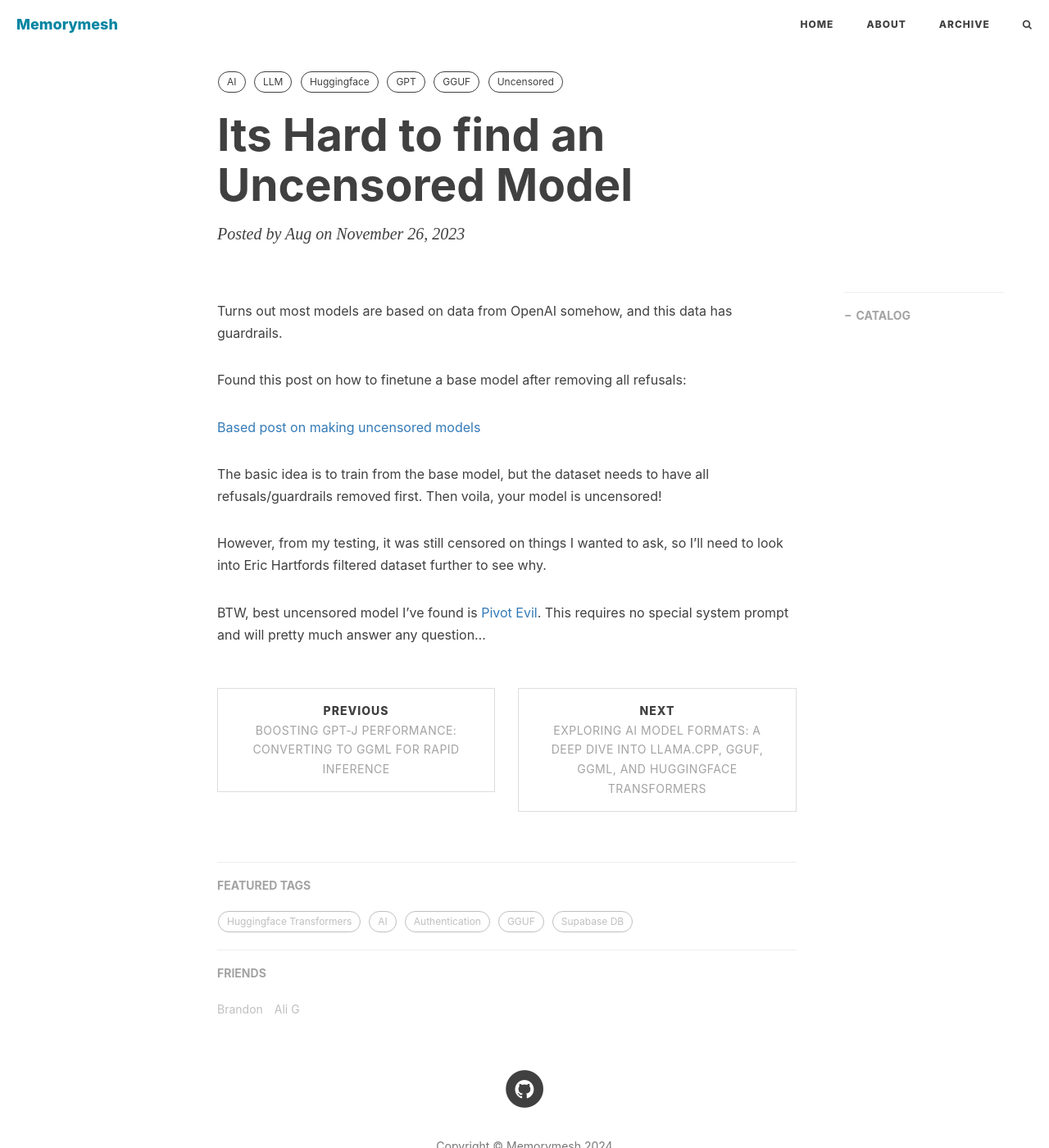
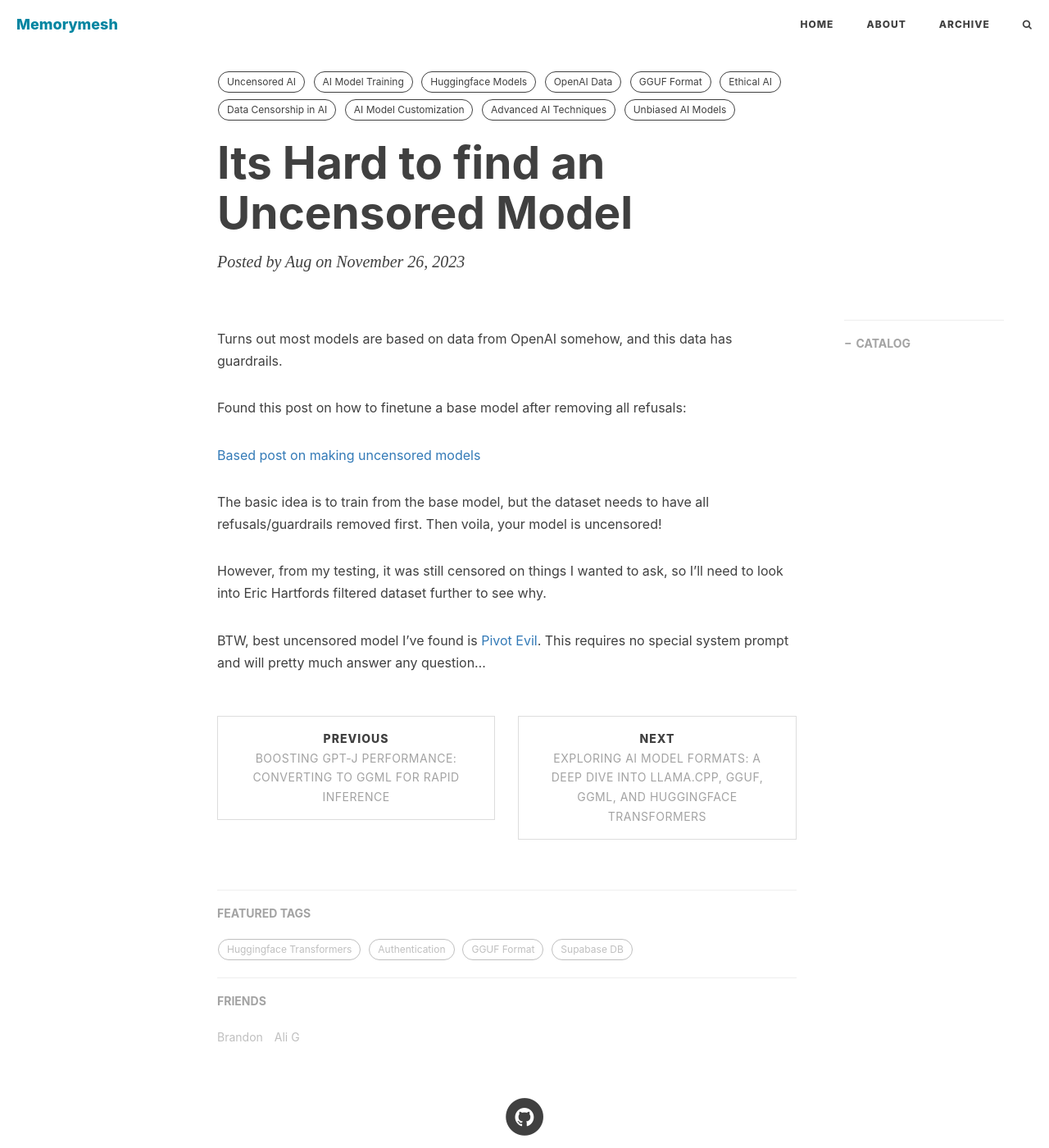
Before and after one commit to augchan42/augchan42.github.io, a Jekyll site: the page built from _posts/2023-11-26-Its Hard to find an Uncensored Model.md, in a window 1280 px wide and 1400 px high. Shown: the whole window at 82% size. Built offline with Jekyll 4.4.1, drawn with Linux system fonts in a browser that asks for light colours; nearby versions of some CDN libraries; comment, search, counter and statistics services are not loaded.

Commit message:
add tags

```diff
--- a/_posts/2023-11-26-Its Hard to find an Uncensored Model.md
+++ b/_posts/2023-11-26-Its Hard to find an Uncensored Model.md
@@ -5,12 +5,16 @@
 header-style: text
 catalog:      true
 tags:
-    - AI
-    - LLM
-    - Huggingface
-    - GPT
-    - GGUF
-    - Uncensored
+    - Uncensored AI
+    - AI Model Training
+    - Huggingface Models
+    - OpenAI Data
+    - GGUF Format
+    - Ethical AI
+    - Data Censorship in AI
+    - AI Model Customization
+    - Advanced AI Techniques
+    - Unbiased AI Models
 ---
 Turns out most models are based on data from OpenAI somehow, and this data has guardrails.
 
```
